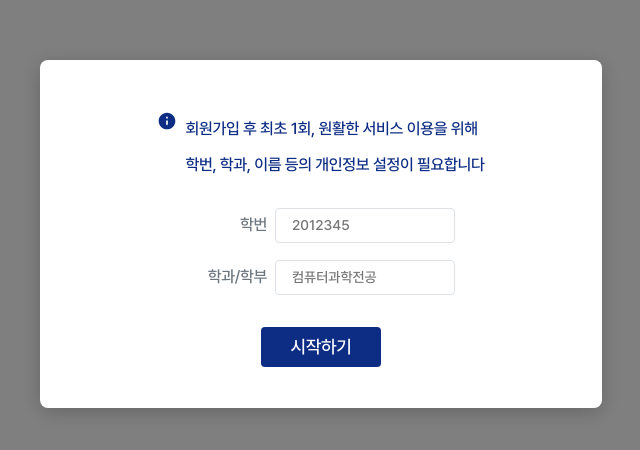
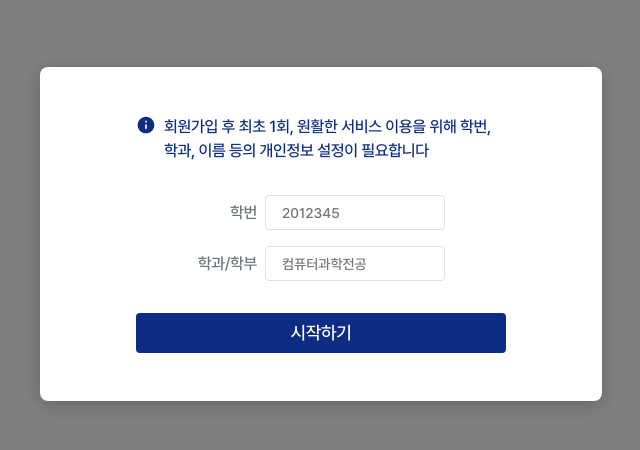
Before and after one commit to waieiches/SM-137-Frontend, a React (Vite) app: page / in a window 1280 px wide. Shown: the part 166-616 px from the top of the page, without its empty margins (319-959 px from the left). Built offline with nearby package versions, Linux system fonts and the light colour scheme.

Commit message:
refactor : 컴포넌트 분리 및 파일 구조 변경
1. UserInfoModal -> Modal 로 변경하여 재활용성을 높임
2. contents에 Modal에 들어갈 컨텐츠를 모아 유지보수를 편하게 만듦
3. form 을 따로 분리, 추후 로직을 작성하는 것을 편하게 만듦

```diff
--- a/src/App.tsx
+++ b/src/App.tsx
@@ -1,8 +1,9 @@
-import UserInfoModal from "./components/user-info-modal/UserInfoModal";
+import InitialInfo from "./components/modal/contents/InitialInfo";
+import Modal from "./components/modal/Modal";
 import "./reset.css";
 
 function App() {
-  return <UserInfoModal />;
+  return <Modal contents={<InitialInfo />} />;
 }
 
 export default App;
--- a/src/components/button/Button.tsx
+++ b/src/components/button/Button.tsx
@@ -18,7 +18,7 @@ const ButtonContainer = styled.div<ButtonContainerProps & ButtonProps>`
   align-items: center;
   justify-content: center;
   gap: ${(props) => (props.type === "library" ? "0.5rem" : "1rem")};
-  width: ${(props) => props.width || "120px"};
+  width: ${(props) => props.width};
   height: ${(props) => (props.type === "login" ? "123px" : "40px")};
   border-radius: 4px;
   background-color: ${({ type }) =>
--- /dev/null
+++ b/src/components/modal/Modal.tsx
@@ -0,0 +1,51 @@
+import styled from "@emotion/styled";
+import { keyframes } from "@emotion/react";
+
+const ModalWrapper = styled.div`
+  position: fixed;
+  width: 100%;
+  height: 100%;
+  background: rgba(0, 0, 0, 0.5);
+  display: flex;
+  align-items: center;
+  justify-content: center;
+`;
+
+const UpAnimation = keyframes`
+  from {
+    transform: translateY(100%);
+    opacity: 0;
+  }
+  to {
+    transform: translateY(0);
+    opacity: 1;
+  }
+`;
+
+const ModalContent = styled.div`
+  background: var(--white);
+  padding: 3rem 6rem;
+  border-radius: 8px;
+  max-width: 562px;
+  max-height: 348px;
+  text-align: center;
+  animation: ${UpAnimation} 0.8s ease-out;
+  display: inline-flex;
+
+  flex-direction: column;
+  align-items: center;
+  box-shadow: 0px 4px 20px rgba(0, 0, 0, 0.2);
+`;
+interface ModalProps {
+  contents: React.ReactNode;
+}
+
+const Modal = ({ contents }: ModalProps) => {
+  return (
+    <ModalWrapper>
+      <ModalContent>{contents}</ModalContent>
+    </ModalWrapper>
+  );
+};
+
+export default Modal;
--- /dev/null
+++ b/src/components/modal/contents/InitialInfo.tsx
@@ -0,0 +1,27 @@
+import styled from "@emotion/styled";
+import Button from "../../button/Button";
+import UserInfoForm from "../../../form/UserInfoForm";
+import InfoMessage from "../../info-message/InfoMessage";
+
+const Container = styled.div`
+  display: flex;
+  flex-direction: column;
+  gap: 2rem;
+`;
+
+const InitialInfo = () => {
+  return (
+    <Container>
+      <InfoMessage
+        sizeType="small"
+        messageType="info"
+        content={`회원가입 후 최초 1회, 원활한 서비스 이용을 위해
+학번, 학과, 이름 등의 개인정보 설정이 필요합니다`}
+      />
+      <UserInfoForm />
+      <Button content="시작하기" />
+    </Container>
+  );
+};
+
+export default InitialInfo;
--- a/src/components/user-info-modal/UserInfoModal.tsx
+++ /dev/null
@@ -1,78 +0,0 @@
-import styled from "@emotion/styled";
-import { keyframes } from "@emotion/react";
-import InfoMessage from "../info-message/InfoMessage";
-import UserInfoForm from "./UserInfoForm";
-import Button from "../button/Button";
-
-const ModalWrapper = styled.div`
-  position: fixed;
-  width: 100%;
-  height: 100%;
-  background: rgba(0, 0, 0, 0.5);
-  display: flex;
-  align-items: center;
-  justify-content: center;
-`;
-
-const UpAnimation = keyframes`
-  from {
-    transform: translateY(100%);
-    opacity: 0;
-  }
-  to {
-    transform: translateY(0);
-    opacity: 1;
-  }
-`;
-
-const ModalContent = styled.div`
-  background: var(--white);
-  padding: 3rem 6rem;
-  border-radius: 8px;
-  width: 562px;
-  height: 348px;
-  text-align: center;
-  animation: ${UpAnimation} 0.8s ease-out;
-  display: flex;
-  flex-direction: column;
-  align-items: center;
-  box-shadow: 0px 4px 20px rgba(0, 0, 0, 0.2);
-`;
-
-const InfoMessageWrapper = styled.div`
-  margin-bottom: 1rem;
-  white-space: pre-line;
-`;
-
-const FormWrapper = styled.div`
-  margin-bottom: 1rem;
-`;
-
-const ButtonWrapper = styled.div`
-  margin-top: 1rem;
-`;
-
-const UserInfoModal = () => {
-  return (
-    <ModalWrapper>
-      <ModalContent>
-        <InfoMessageWrapper>
-          <InfoMessage
-            sizeType="small"
-            messageType="info"
-            content={`회원가입 후 최초 1회, 원활한 서비스 이용을 위해
-학번, 학과, 이름 등의 개인정보 설정이 필요합니다`}
-          />
-        </InfoMessageWrapper>
-        <FormWrapper>
-          <UserInfoForm />
-        </FormWrapper>
-        <ButtonWrapper>
-          <Button content="시작하기" />
-        </ButtonWrapper>
-      </ModalContent>
-    </ModalWrapper>
-  );
-};
-
-export default UserInfoModal;
--- a/src/components/user-info-modal/UserInfoForm.tsx
+++ b/src/form/UserInfoForm.tsx
@@ -3,12 +3,13 @@ import styled from "@emotion/styled";
 const InfoForm = styled.form`
   display: flex;
   flex-direction: column;
+  align-items: center;
   gap: 1rem;
-  margin-top: 0.5rem;
 `;
 
 const InfoFormRow = styled.div`
-  display: flex;
+  display: inline-flex;
+  justify-content: center;
   align-items: center;
   gap: 0.5rem;
   width: 100%;
@@ -16,8 +17,9 @@ const InfoFormRow = styled.div`
 
 const InfoLabel = styled.div`
   color: var(--gray5-lowText);
-  width: 80px;
+  min-width: 60px;
   text-align: right;
+  display: inline;
 `;
 
 const InfoInput = styled.input`
--- a/src/index.css
+++ b/src/index.css
@@ -61,7 +61,7 @@ span {
 div {
   font-family: "pretendardM";
   font-size: 1rem;
-  line-height: 2.25rem;
+  line-height: 1.5rem;
   letter-spacing: -0.02em;
 }
 p {
```
